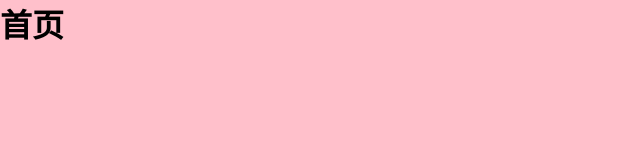
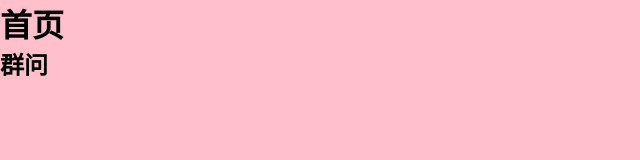
Before and after one commit to zqxtyl/past, a plain HTML site: page index.html in a window 1280 px wide. Shown: the whole page, without its empty margins (0-640 px from the left). Drawn offline with Linux system fonts and the light colour scheme.

Commit message:
修改了两次

```diff
--- a/index.html
+++ b/index.html
@@ -10,5 +10,6 @@
   </head>
   <body>
     <h1>首页</h1>
+    <h2>群问</h2>
   </body>
 </html>
```
